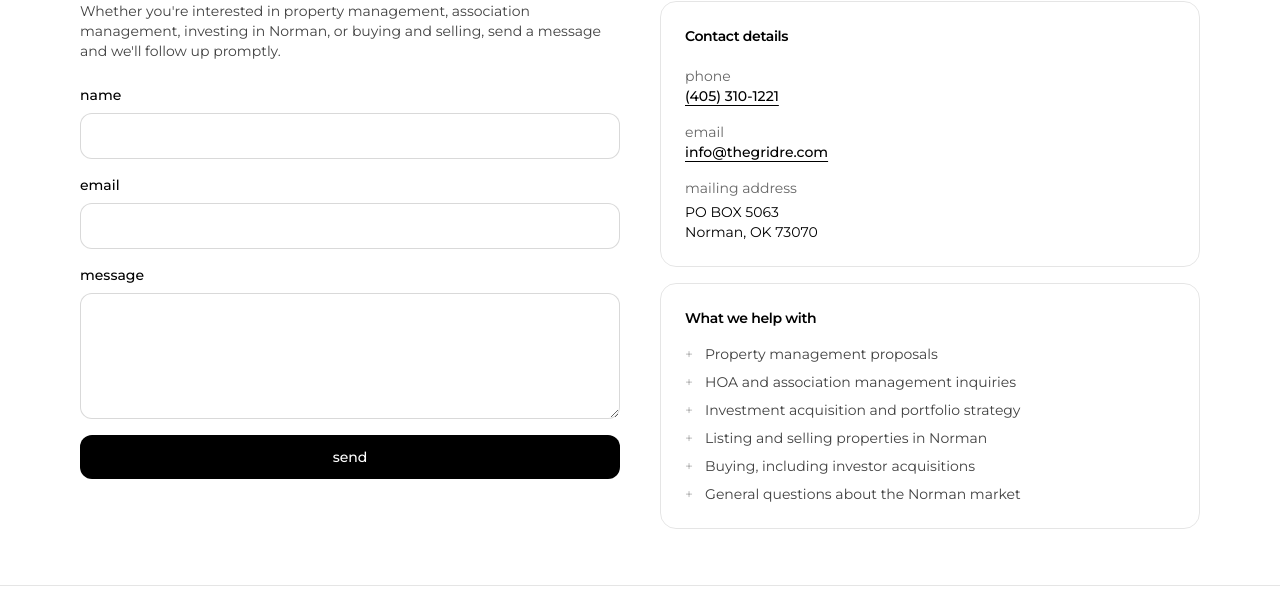
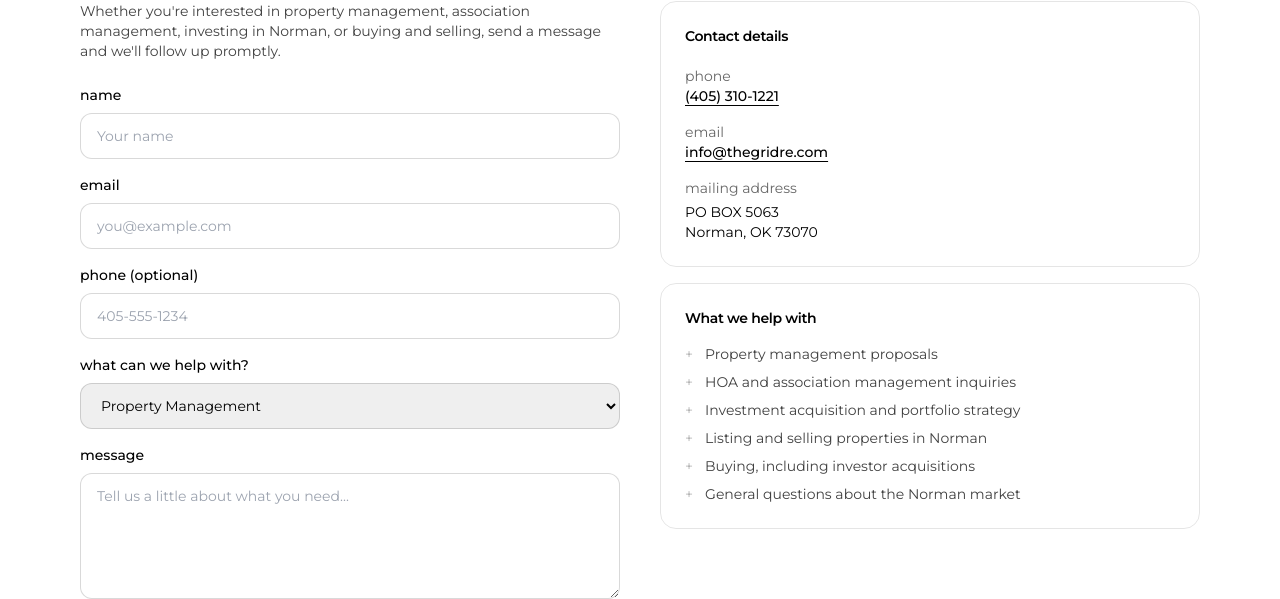
Before and after one commit to nompton/gridre, a Next.js app: page /contact in a window 1280 px wide. Shown: the part 222-821 px from the top of the page. Built offline with nearby package versions, Linux system fonts and the light colour scheme; no server answers.

Commit message:
Update ContactForm.tsx

```diff
--- a/components/ContactForm.tsx
+++ b/components/ContactForm.tsx
@@ -5,19 +5,28 @@ import { useMemo, useState } from "react";
 type FormState = "idle" | "submitting" | "success" | "error";
 
 export default function ContactForm() {
+  // Webhook endpoint from environment variable
   const endpoint = useMemo(
     () => process.env.NEXT_PUBLIC_CONTACT_ENDPOINT || "",
     []
   );
+
   const [state, setState] = useState<FormState>("idle");
   const [error, setError] = useState<string>("");
 
   async function onSubmit(e: React.FormEvent<HTMLFormElement>) {
     e.preventDefault();
+
+    // ✅ Save the form element immediately (fixes reset bug)
+    const formEl = e.currentTarget;
+
     setState("submitting");
     setError("");
 
-    const form = new FormData(e.currentTarget);
+    // Collect form data
+    const form = new FormData(formEl);
+
+    // Convert to plain object for JSON webhook
     const payload = Object.fromEntries(form.entries());
 
     try {
@@ -27,8 +36,10 @@ export default function ContactForm() {
 
       const res = await fetch(endpoint, {
         method: "POST",
-        headers: { "Content-Type": "application/json" },
-        body: JSON.stringify(payload)
+        headers: {
+          "Content-Type": "application/json",
+        },
+        body: JSON.stringify(payload),
       });
 
       if (!res.ok) {
@@ -36,8 +47,11 @@ export default function ContactForm() {
         throw new Error(text || "Request failed.");
       }
 
+      // ✅ Success
       setState("success");
-      e.currentTarget.reset();
+
+      // ✅ Reset safely
+      formEl.reset();
     } catch (err: any) {
       setState("error");
       setError(err?.message || "Something went wrong.");
@@ -46,48 +60,87 @@ export default function ContactForm() {
 
   return (
     <form onSubmit={onSubmit} className="grid gap-4">
+      {/* Name */}
       <div className="grid gap-2">
         <label className="text-sm font-medium">name</label>
         <input
           name="name"
           required
+          placeholder="Your name"
           className="rounded-xl border border-black/15 px-4 py-3 text-sm outline-none focus:border-black/30"
         />
       </div>
 
+      {/* Email */}
       <div className="grid gap-2">
         <label className="text-sm font-medium">email</label>
         <input
           name="email"
           type="email"
           required
+          placeholder="you@example.com"
           className="rounded-xl border border-black/15 px-4 py-3 text-sm outline-none focus:border-black/30"
         />
       </div>
 
+      {/* Phone */}
+      <div className="grid gap-2">
+        <label className="text-sm font-medium">phone (optional)</label>
+        <input
+          name="phone"
+          placeholder="405-555-1234"
+          className="rounded-xl border border-black/15 px-4 py-3 text-sm outline-none focus:border-black/30"
+        />
+      </div>
+
+      {/* Inquiry Type */}
+      <div className="grid gap-2">
+        <label className="text-sm font-medium">what can we help with?</label>
+        <select
+          name="inquiryType"
+          required
+          defaultValue="Property Management"
+          className="rounded-xl border border-black/15 px-4 py-3 text-sm outline-none focus:border-black/30"
+        >
+          <option>Property Management</option>
+          <option>HOA Management</option>
+          <option>Rental Owner Inquiry</option>
+          <option>Board Proposal Request</option>
+          <option>Investor Services</option>
+          <option>Buying or Selling</option>
+          <option>General Question</option>
+        </select>
+      </div>
+
+      {/* Message */}
       <div className="grid gap-2">
         <label className="text-sm font-medium">message</label>
         <textarea
           name="message"
           rows={5}
           required
+          placeholder="Tell us a little about what you need..."
           className="rounded-xl border border-black/15 px-4 py-3 text-sm outline-none focus:border-black/30"
         />
       </div>
 
+      {/* Submit Button */}
       <button
         type="submit"
         disabled={state === "submitting"}
         className="rounded-xl bg-black px-4 py-3 text-sm font-medium text-white hover:opacity-90 disabled:opacity-60"
       >
-        send
+        {state === "submitting" ? "sending..." : "send"}
       </button>
 
+      {/* Success */}
       {state === "success" && (
         <div className="text-sm text-black/70">
-          Thanks. We got it and will follow up.
+          Thanks. We got it and will follow up shortly.
         </div>
       )}
+
+      {/* Error */}
       {state === "error" && (
         <div className="text-sm text-red-600">Error: {error}</div>
       )}
```
